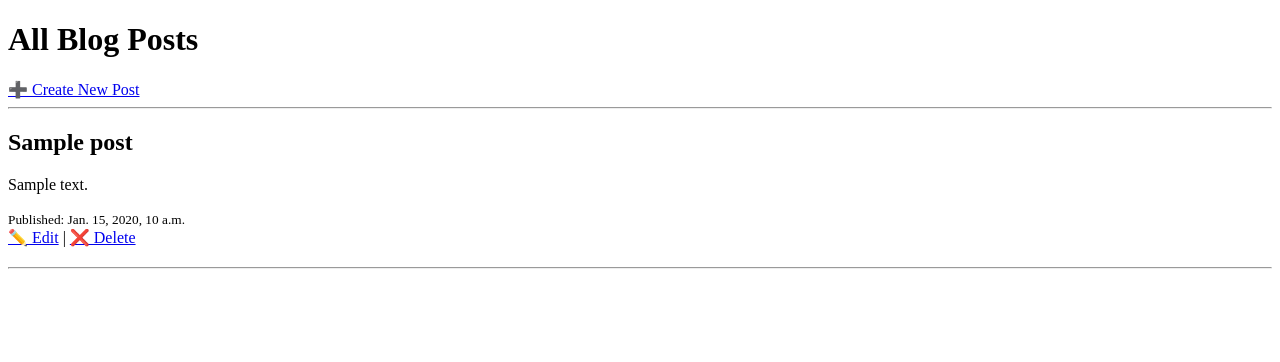
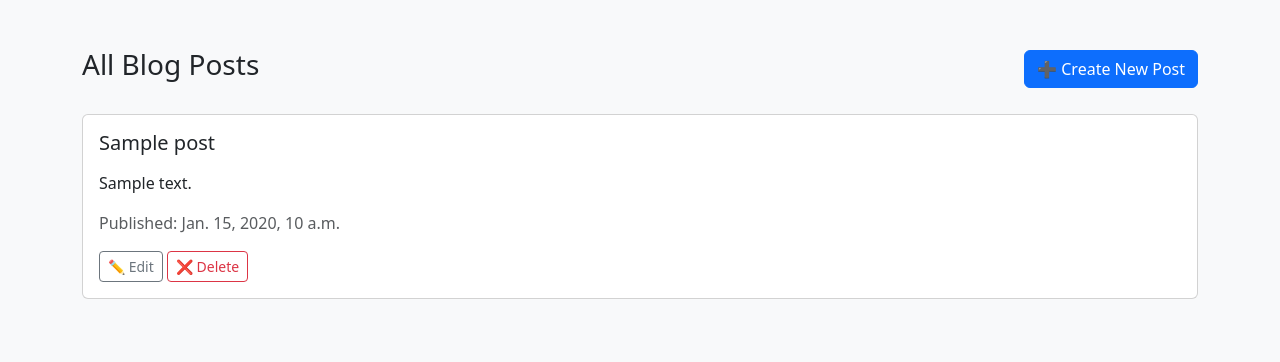
Before and after one commit to iamPrashanta/python-django-blog, a Django app: template blog/templates/blog/home.html in a window 1280 px wide. Shown: the top 362 px of the page. Run offline with Django 5.2, Linux system fonts and the light colour scheme; the template is opened without the code that fills it: most values are stand-ins (such as "Sample title", 1, 10 or a date in 2020).

Commit message:
update code add api endpoints for blog post

```diff
--- /dev/null
+++ b/blog/templates/blog/base.html
@@ -0,0 +1,13 @@
+<!DOCTYPE html>
+<html>
+<head>
+    <title>{% block title %}My Blog{% endblock %}</title>
+    <!-- Bootstrap 5 CDN -->
+    <link href="https://cdn.jsdelivr.net/npm/bootstrap@5.3.3/dist/css/bootstrap.min.css" rel="stylesheet">
+</head>
+<body class="bg-light p-5">
+    <div class="container">
+        {% block content %}{% endblock %}
+    </div>
+</body>
+</html>
--- a/blog/templates/blog/home.html
+++ b/blog/templates/blog/home.html
@@ -1,23 +1,23 @@
-<!DOCTYPE html>
-<html>
-<head>
-    <title>Blog Home</title>
-</head>
-<body>
-    <h1>All Blog Posts</h1>
-    <a href="{% url 'create_post' %}">➕ Create New Post</a>
-    <hr>
+{% extends 'blog/base.html' %}
+
+{% block title %}Blog Home{% endblock %}
+
+{% block content %}
+    <div class="d-flex justify-content-between align-items-center mb-4">
+        <h1 class="h3">All Blog Posts</h1>
+        <a href="{% url 'create_post' %}" class="btn btn-primary">➕ Create New Post</a>
+    </div>
     {% for post in posts %}
-        <div style="margin-bottom: 20px;">
-            <h2>{{ post.title }}</h2>
-            <p>{{ post.content|linebreaks }}</p>
-            <small>Published: {{ post.published_at }}</small><br>
-            <a href="{% url 'update_post' post.id %}">✏️ Edit</a> |
-            <a href="{% url 'delete_post' post.id %}" onclick="return confirm('Delete this post?')">❌ Delete</a>
+        <div class="card mb-3">
+            <div class="card-body">
+                <h5 class="card-title">{{ post.title }}</h5>
+                <p class="card-text">{{ post.content|linebreaks }}</p>
+                <p class="text-muted">Published: {{ post.published_at }}</p>
+                <a href="{% url 'update_post' post.id %}" class="btn btn-sm btn-outline-secondary">✏️ Edit</a>
+                <a href="{% url 'delete_post' post.id %}" onclick="return confirm('Delete this post?')" class="btn btn-sm btn-outline-danger">❌ Delete</a>
+            </div>
         </div>
-        <hr>
     {% empty %}
-        <p>No posts yet.</p>
+        <p class="text-muted">No posts yet.</p>
     {% endfor %}
-</body>
-</html>
+{% endblock %}
--- a/blog/urls.py
+++ b/blog/urls.py
@@ -6,4 +6,8 @@ urlpatterns = [
     path('create/', views.create_post, name='create_post'),
     path('update/<int:id>/', views.update_post, name='update_post'),
     path('delete/<int:id>/', views.delete_post, name='delete_post'),
+
+    # API endpoints
+    path('api/posts/', views.PostListCreateAPI.as_view(), name='api-posts'),
+    path('api/posts/<int:pk>/', views.PostRetrieveUpdateDeleteAPI.as_view(), name='api-post-detail'),
 ]
--- a/mysite/settings.py
+++ b/mysite/settings.py
@@ -38,6 +38,7 @@ INSTALLED_APPS = [
     'django.contrib.messages',
     'django.contrib.staticfiles',
     'blog',
+    'rest_framework',
 ]
 
 MIDDLEWARE = [
```
Also changed, not shown: blog/serializers.py (added, +7 -0 lines), blog/templates/blog/form.html (+11 -16 lines), blog/views.py (+13 -0 lines).
